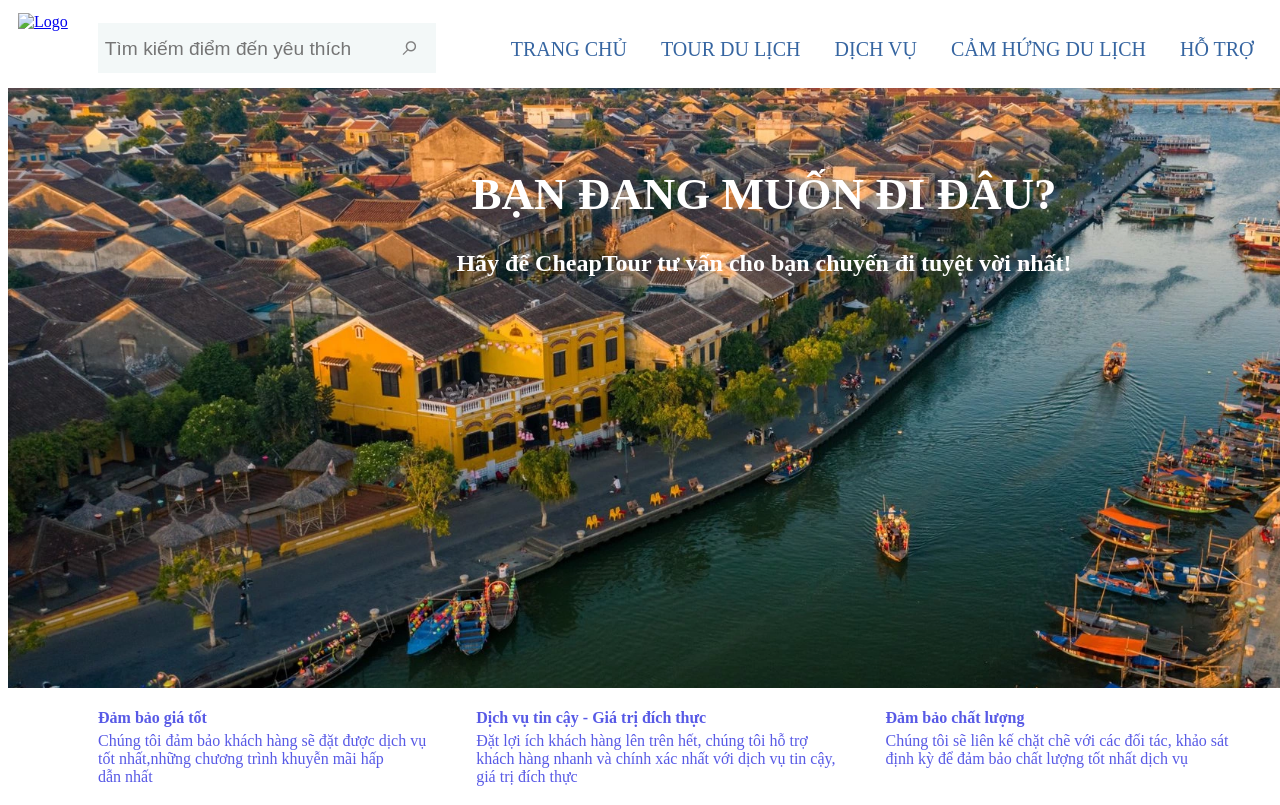
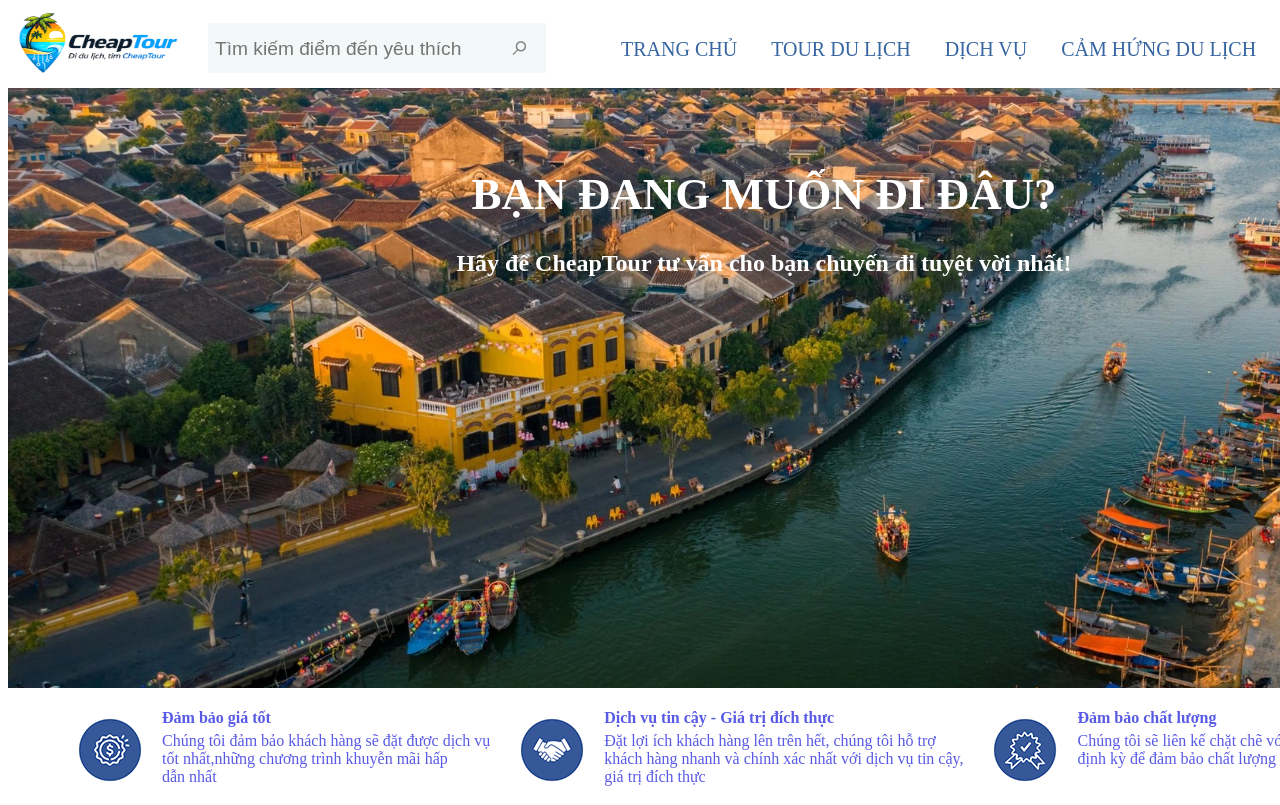
Before and after one commit to DanhVippro/Web-Tour-Du-lich, a plain HTML site: page FrontEnd/html/index.html in a window 1280 px wide. Shown: the top 805 px of the page. Drawn offline with Linux system fonts and the light colour scheme; files whose address does not match are found by name.

Commit message:
Update index.html

```diff
--- a/FrontEnd/html/index.html
+++ b/FrontEnd/html/index.html
@@ -13,7 +13,7 @@
         <header class="header1">
             <div class="logo-header1">
                 <a href="index.html">
-                    <img src="../images/Logo.png" alt="Logo">
+                    <img src="/data/img/Logo.png" alt="Logo">
                 </a>
             </div>
             <div class="Search-header1">
@@ -47,7 +47,7 @@
             <div class="uy-tin">
                 <div class="uy-tin1">
                     <div class="logo1-section">
-                        <img src="../images/uy-tin/1.png" alt="">
+                        <img src="../../data/img/uy-tin/1.png" alt="">
                     </div>
                     <div class="text1-section">
                         <h4>Đảm bảo giá tốt</h4>
@@ -59,7 +59,7 @@
                 </div>
                 <div class="uy-tin2">
                     <div class="logo1-section">
-                        <img src="../images/uy-tin/2.png" alt="">
+                        <img src="../../data/img/uy-tin/2.png" alt="">
                     </div>
                     <div class="text1-section">
                         <h4>Dịch vụ tin cậy - Giá trị đích thực</h4>
@@ -71,7 +71,7 @@
                 </div>
                 <div class="uy-tin3">
                     <div class="logo1-section">
-                        <img src="../images/uy-tin/3.png" alt="">
+                        <img src="../../data/img/uy-tin/3.png" alt="">
                     </div>
                     <div class="text1-section">
                         <h4>Đảm bảo chất lượng</h4>
```
